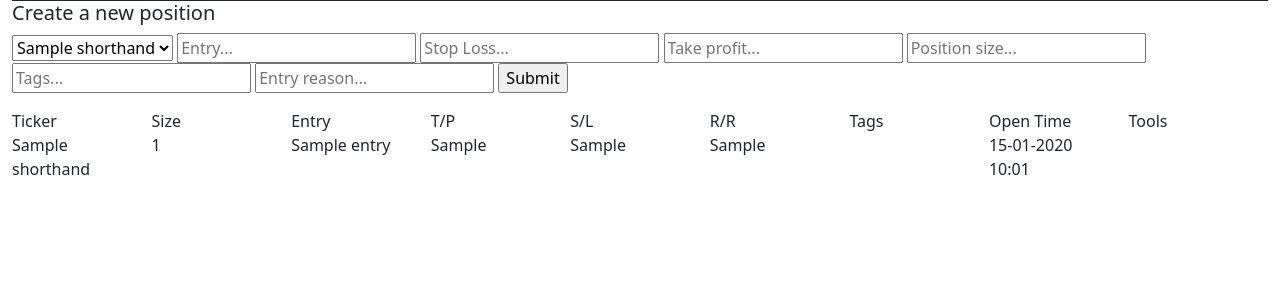
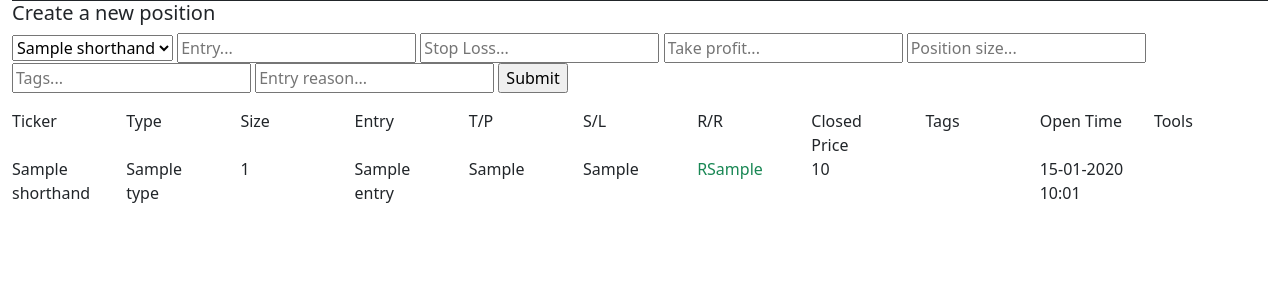
Before and after one commit to MickaelVanSchie/tradelog2, a Flask app: template blueprints/app/templates/overview.html in a window 1280 px wide. Shown: the part 69-370 px from the top of the page. Run offline with Flask 3, Linux system fonts and the light colour scheme; the template is opened without the code that fills it: most values are stand-ins (such as "Sample title", 1, 10 or a date in 2020); parts of the project's set-up code (start-up, migrations or seed data) failed here and were passed over.

Commit message:
Added trade status to be able to track cancelled orders

```diff
--- a/blueprints/app/__init__.py
+++ b/blueprints/app/__init__.py
@@ -10,6 +10,7 @@ from .positions import create_position
 
 @main_app.route('/')
 def index() -> str:
-    positions = db.query(Position).order_by(Position.created.desc()).all()
+    positions = db.query(Position).order_by(Position.created.asc()).all()
     pairs = db.query(Pair).all()
+
     return render_template('overview.html', positions=positions, pairs=pairs)
--- a/blueprints/app/templates/overview.html
+++ b/blueprints/app/templates/overview.html
@@ -28,19 +28,26 @@
                 <div class="col-12">
                     <div class="row">
                         <div class="col">Ticker</div>
+                        <div class="col">Type</div>
                         <div class="col">Size</div>
                         <div class="col">Entry</div>
                         <div class="col">T/P</div>
                         <div class="col">S/L</div>
                         <div class="col">R/R</div>
+                        <div class="col">Closed Price</div>
                         <div class="col">Tags</div>
                         <div class="col">Open Time</div>
                         <div class="col">Tools</div>
                     </div>
                     {% for position in positions %}
+                        {% set css_class = "text-danger" if position.risk_reward_ratio < 2 else
+                                  "text-warning" if position.risk_reward_ratio <= 2.5 else "text-success" %}
                         <div class="row">
                             <div class="col">
                                 {{ position.pair.shorthand }}
+                            </div>
+                            <div class="col">
+                                {{ position.type }}
                             </div>
                             <div class="col">
                                 {{ position.position_size }}
@@ -54,8 +61,11 @@
                             <div class="col">
                                 {{ position.stop_loss }}
                             </div>
+                            <div class="col {{ css_class }}">
+                                R{{ position.risk_reward_ratio }}
+                            </div>
                             <div class="col">
-                                {{ position.risk_reward_ratio }}
+                                {{ position.exit_price if position.exit_price else "" }}
                             </div>
                             <div class="col"></div>
                             <div class="col">
--- a/consts/trade_consts.py
+++ b/consts/trade_consts.py
@@ -1,3 +1,5 @@
 from typing import Literal
 
 TradeType = Literal["long", "short"]
+
+TradeStatus = Literal["open", "filled", "cancelled", "take_profit", "stop_loss", "closed"]
--- /dev/null
+++ b/migration_scripts/20251220_add_status_to_position.sql
@@ -0,0 +1,2 @@
+alter table position
+    add column status text not null default 'open';
```
Also changed, not shown: models/position.py (+8 -3 lines).
